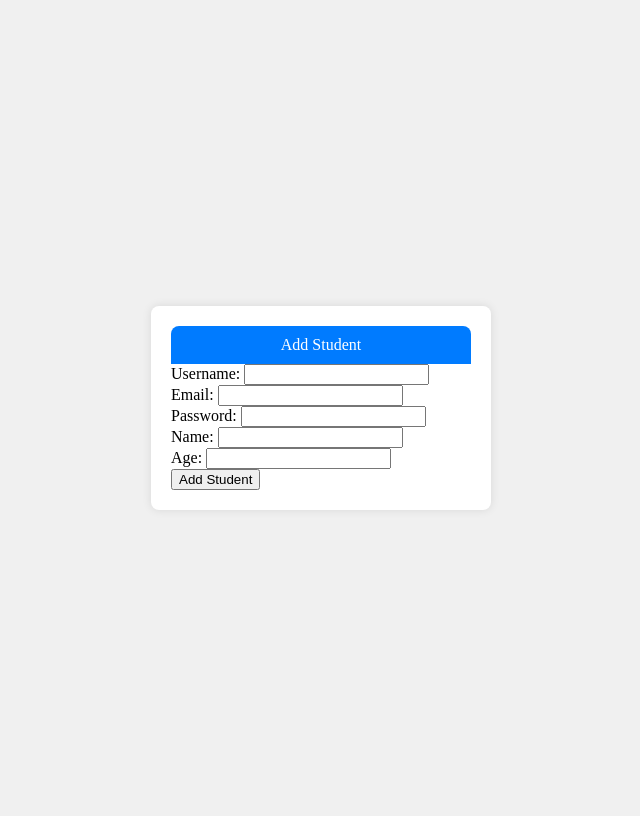
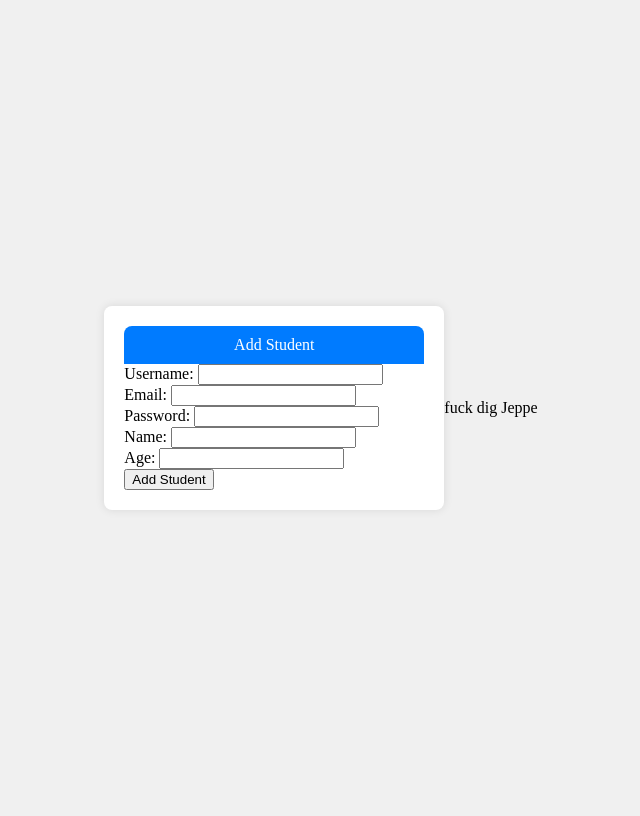
Before and after one commit to Nightraven450/elevside, a PHP site: page /elevindex.php in a window 1280 px wide. Shown: the whole page, without its empty margins (319-959 px from the left). Run offline with PHP 8.4, Linux system fonts and the light colour scheme.

Commit message:
nå nå nå

```diff
--- a/elevindex.php
+++ b/elevindex.php
@@ -133,3 +133,5 @@ if ($_SERVER['REQUEST_METHOD'] === 'POST') {
     </div>
 </body>
 </html>
+
+fuck dig Jeppe
```
